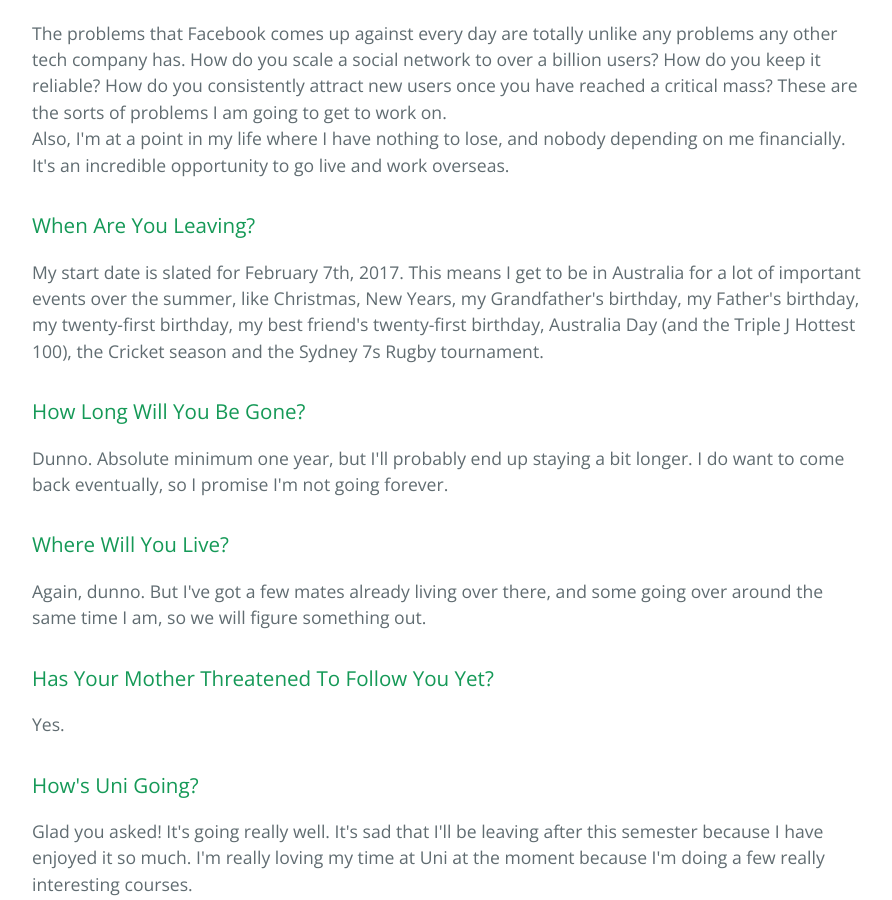
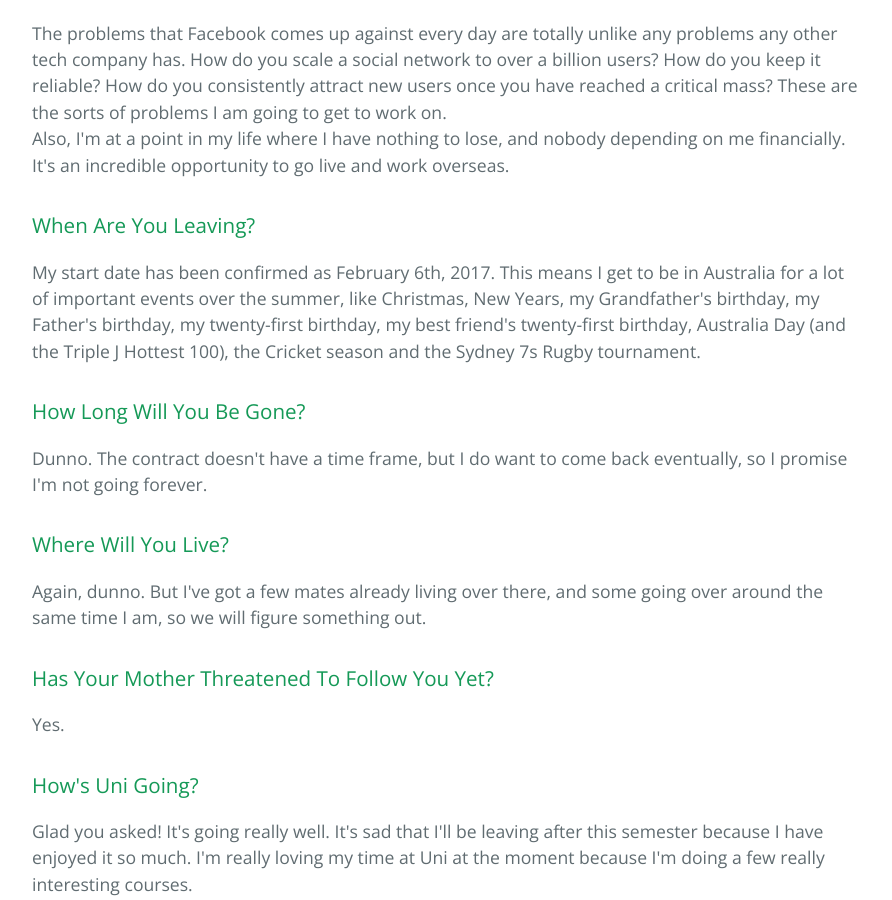
Before and after one commit to jake-waratahs/jake-waratahs.github.io, a Jekyll site: the page built from index.html, in a window 1280 px wide and 900 px high, scrolled down 672 px. Shown: the whole window, without its empty margins (192-1084 px from the left). Built offline with Jekyll 4.4.1, drawn with Linux system fonts in a browser that asks for light colours.

Commit message:
Start date

```diff
--- a/index.html
+++ b/index.html
@@ -10,7 +10,7 @@
   </p>
   <h3>What's Going On?</h3>
   <p>
-    I've recieved a job offer from <a href="http://facebook.com">Facebook</a>, and I've decided that I'm going to take it. Facebook's office is in Menlo Park, California, which means I'm going to be moving to America.
+    I've recieved a job offer from <a href="http://facebook.com" target="_blank">Facebook</a>, and I've decided that I'm going to take it. Facebook's office is in Menlo Park, California, which means I'm going to be moving to America.
   </p>
   <h3>Why Did You Take The Job?</h3>
   <p>
@@ -20,11 +20,11 @@
   </p>
   <h3>When Are You Leaving?</h3>
   <p>
-    My start date is slated for February 7th, 2017. This means I get to be in Australia for a lot of important events over the summer, like Christmas, New Years, my Grandfather's birthday, my Father's birthday, my twenty-first birthday, my best friend's twenty-first birthday, Australia Day (and the Triple J Hottest 100), the Cricket season and the Sydney 7s Rugby tournament.
+    My start date has been confirmed as February 6th, 2017. This means I get to be in Australia for a lot of important events over the summer, like Christmas, New Years, my Grandfather's birthday, my Father's birthday, my twenty-first birthday, my best friend's twenty-first birthday, Australia Day (and the Triple J Hottest 100), the Cricket season and the Sydney 7s Rugby tournament.
   </p>
   <h3>How Long Will You Be Gone?</h3>
   <p>
-    Dunno. Absolute minimum one year, but I'll probably end up staying a bit longer. I do want to come back eventually, so I promise I'm not going forever.
+    Dunno. The contract doesn't have a time frame, but I do want to come back eventually, so I promise I'm not going forever.
   </p>
   <h3>Where Will You Live?</h3>
   <p>
```
